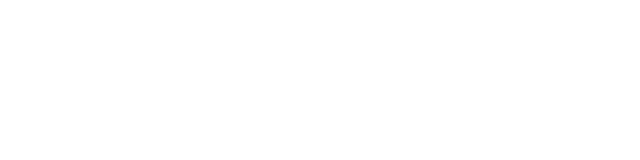
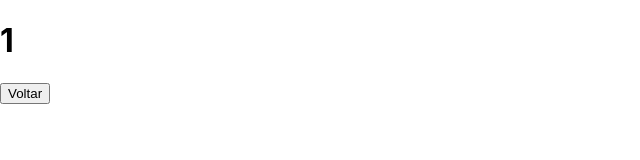
Before and after one commit to caiobsantos/Curso-JavaScript, a React (Create React App) app in the folder react/my-first-app/my-app/: page /planet/1 in a window 1280 px wide. Shown: the top 160 px of the page, without its empty margins (0-640 px from the left). Built offline with nearby package versions, Linux system fonts and the light colour scheme.

Commit message:
terminei o curso de react

```diff
--- a/react/my-first-app/my-app/src/components/planet/index.js
+++ b/react/my-first-app/my-app/src/components/planet/index.js
@@ -27,7 +27,7 @@
 
     return(
         <Fragment>
-            <Link to="/planet">
+            <Link to={{pathname: `/planet/${props.id}`}} params={{ id: props.id }}>
                 <h3>{props.name}</h3>
             </Link>
             <PlanetDescription description={props.description} link={props.link}></PlanetDescription>
--- a/react/my-first-app/my-app/src/components/planet/specific/index.js
+++ b/react/my-first-app/my-app/src/components/planet/specific/index.js
@@ -1,7 +1,20 @@
+import { useParams, useNavigate } from "react-router-dom";
 
-const SpecificPlanet = (props) => {
+
+const SpecificPlanet = () => {
+
+    const {id} = useParams();
+    let navigate = useNavigate();
+
+    const goRoot = () => {
+        navigate('/')
+    }
+
     return(
-        <h1>{props.id}</h1>
+        <div>
+            <h1>{id}</h1>
+            <button onClick={goRoot}>Voltar</button>
+        </div>
     )
 }
 
--- a/react/my-first-app/my-app/src/components/planets/index.js
+++ b/react/my-first-app/my-app/src/components/planets/index.js
@@ -1,4 +1,4 @@
-import { useState } from "react"
+import { useState, useEffect } from "react"
 import Planet from "../planet"
 import  './style.css'
 import React from "react"
@@ -25,16 +25,13 @@
 
     const showPlanet = event => {
         setShow(current => !current)
+        }
+
+    useEffect(() => {
         getPlanets().then(data => {
             setPlanets(data['planets'])
         })
-        }
-
-    // useEffect(() => {
-    //     getPlanets().then(data => {
-    //         setPlanets(data['planets'])
-    //     })
-    // }, [show])
+    }, [show])
 
     return (
         <div>
@@ -46,7 +43,7 @@
             {show && (
                 <div>
                     <button id='titlebutton' onClick={showPlanet}>Fechar Planetas</button>
-                    <Form addPlanet={AddPlanet} ></Form>
+                    <Form addPlanet={AddPlanet}></Form>
                         {planets.map((n) =>
                             <Planet name={n.name} description={n.description} img_url={n.img_url} link={n.link} clickOnPlanet={clickOnPlanet} underline={false} id={n.id}></Planet>
                         )}
--- a/react/my-first-app/my-app/src/views/specificPlanet.js
+++ b/react/my-first-app/my-app/src/views/specificPlanet.js
@@ -1,12 +1,9 @@
 import React from "react";
 import SpecificPlanet from "../components/planet/specific";
-import { useSearchParams } from "react-router-dom";
 
 const SpecificPlanetView = () => {
-    const [searchParams, setSearchParams] = useSearchParams();
-    searchParams.get("id")
     return(
-        <SpecificPlanet id={searchParams}></SpecificPlanet>
+        <SpecificPlanet></SpecificPlanet>
     )
 }
 
```
